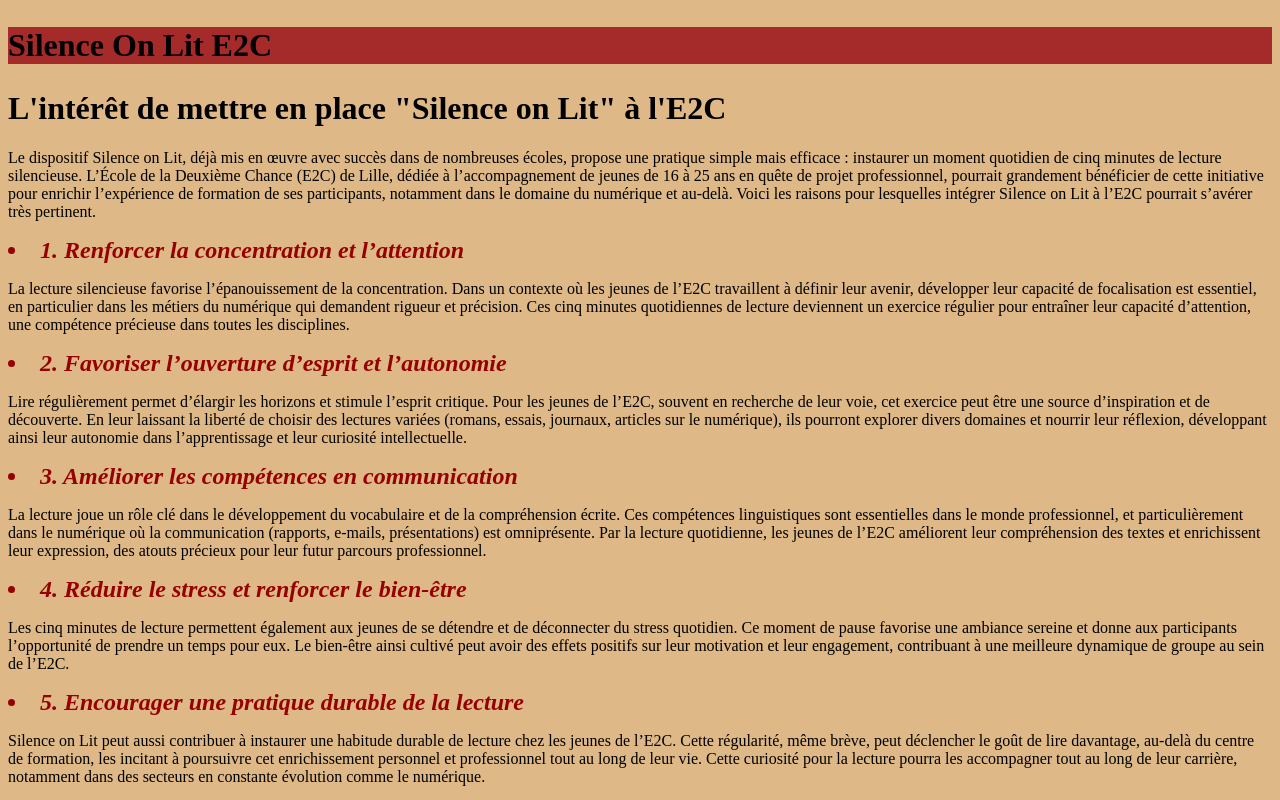
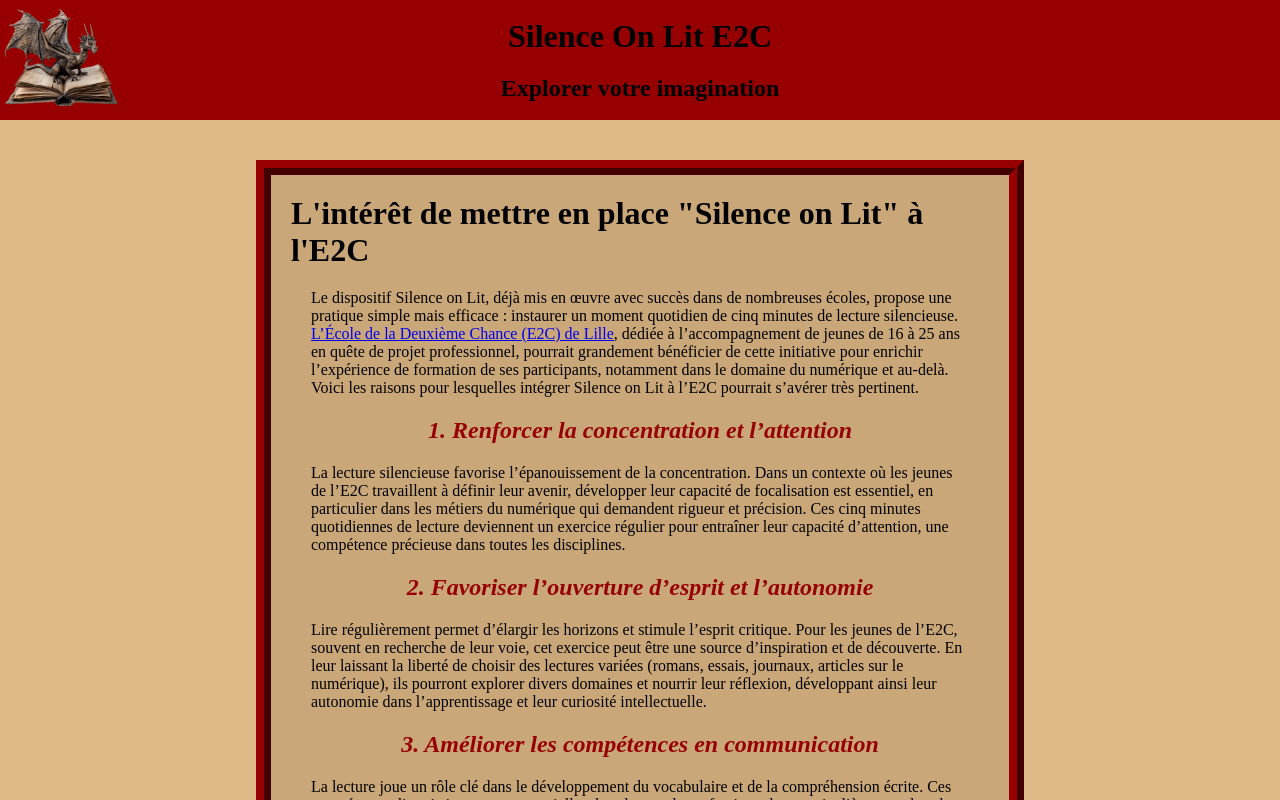
Before and after one commit to Tenebris333/Livre-E2C, a plain HTML site: page index.html in a window 1280 px wide. Shown: the top 800 px of the page. Drawn offline with Linux system fonts and the light colour scheme; a web font is replaced by a local one.

Commit message:
Silence On Li

```diff
--- a/index.html
+++ b/index.html
@@ -8,13 +8,17 @@
 </head>
 <body>
     <header>
+     <img src="./asset/pngtree-dragon-ancient-book-miniature-medieval-png-image_12706774.png" alt="Logo" id="LogoLivre">
+     <div id="titres">
      <h2>Silence On Lit E2C</h2>
-
+     <h3>Explorer votre imagination</h3>
+    </div>
     </header>
     <main>
+        <article>
     <h1>L'intérêt de mettre en place "Silence on Lit" à l'E2C</h1>
 
-    <p>Le dispositif Silence on Lit, déjà mis en œuvre avec succès dans de nombreuses écoles, propose une pratique simple mais efficace : instaurer un moment quotidien de cinq minutes de lecture silencieuse. L’École de la Deuxième Chance (E2C) de Lille, dédiée à l’accompagnement de jeunes de 16 à 25 ans en quête de projet professionnel, pourrait grandement bénéficier de cette initiative pour enrichir l’expérience de formation de ses participants, notamment dans le domaine du numérique et au-delà. Voici les raisons pour lesquelles intégrer Silence on Lit à l’E2C pourrait s’avérer très pertinent.</p>
+    <p>Le dispositif Silence on Lit, déjà mis en œuvre avec succès dans de nombreuses écoles, propose une pratique simple mais efficace : instaurer un moment quotidien de cinq minutes de lecture silencieuse. <a href="https://e2c-grandlille.fr/" target="_blank">L’École de la Deuxième Chance (E2C) de Lille</a>, dédiée à l’accompagnement de jeunes de 16 à 25 ans en quête de projet professionnel, pourrait grandement bénéficier de cette initiative pour enrichir l’expérience de formation de ses participants, notamment dans le domaine du numérique et au-delà. Voici les raisons pour lesquelles intégrer Silence on Lit à l’E2C pourrait s’avérer très pertinent.</p>
 
     <li> <strong>1. Renforcer la concentration et l’attention</strong> </li>
 
@@ -39,6 +43,38 @@
     <h2>Conclusion</h2>
 
     <p>L’intégration de Silence on Lit à l’E2C serait une initiative simple mais bénéfique, offrant aux jeunes un moment pour se recentrer, s’enrichir intellectuellement, et développer des compétences essentielles. En cultivant l’autonomie, la curiosité, et l’attention, ce dispositif contribuerait au projet de l’E2C de Lille d’aider les jeunes à s’insérer professionnellement, et les préparerait à relever les défis d’un monde en constante transformation.</p>
+ </article>
+ <div> id="image" </div>
+ <article>
+
+    <h1>L'intérêt de mettre en place "Silence on Lit" à l'E2C</h1>
+
+    <p>Le dispositif Silence on Lit, déjà mis en œuvre avec succès dans de nombreuses écoles, propose une pratique simple mais efficace : instaurer un moment quotidien de cinq minutes de lecture silencieuse. <a href="https://e2c-grandlille.fr/" target="_blank">L’École de la Deuxième Chance (E2C) de Lille</a>, dédiée à l’accompagnement de jeunes de 16 à 25 ans en quête de projet professionnel, pourrait grandement bénéficier de cette initiative pour enrichir l’expérience de formation de ses participants, notamment dans le domaine du numérique et au-delà. Voici les raisons pour lesquelles intégrer Silence on Lit à l’E2C pourrait s’avérer très pertinent.</p>
+
+    <li> <strong>1. Renforcer la concentration et l’attention</strong> </li>
+
+    <p>La lecture silencieuse favorise l’épanouissement de la concentration. Dans un contexte où les jeunes de l’E2C travaillent à définir leur avenir, développer leur capacité de focalisation est essentiel, en particulier dans les métiers du numérique qui demandent rigueur et précision. Ces cinq minutes quotidiennes de lecture deviennent un exercice régulier pour entraîner leur capacité d’attention, une compétence précieuse dans toutes les disciplines.</p>
+
+    <li> <strong>2. Favoriser l’ouverture d’esprit et l’autonomie</strong> </li>
+
+    <p>Lire régulièrement permet d’élargir les horizons et stimule l’esprit critique. Pour les jeunes de l’E2C, souvent en recherche de leur voie, cet exercice peut être une source d’inspiration et de découverte. En leur laissant la liberté de choisir des lectures variées (romans, essais, journaux, articles sur le numérique), ils pourront explorer divers domaines et nourrir leur réflexion, développant ainsi leur autonomie dans l’apprentissage et leur curiosité intellectuelle.</p>
+
+    <li> <strong>3. Améliorer les compétences en communication</strong> </li>
+
+    <p>La lecture joue un rôle clé dans le développement du vocabulaire et de la compréhension écrite. Ces compétences linguistiques sont essentielles dans le monde professionnel, et particulièrement dans le numérique où la communication (rapports, e-mails, présentations) est omniprésente. Par la lecture quotidienne, les jeunes de l’E2C améliorent leur compréhension des textes et enrichissent leur expression, des atouts précieux pour leur futur parcours professionnel.</p>
+
+    <li> <strong>4. Réduire le stress et renforcer le bien-être</strong> </li>
+
+    <p>Les cinq minutes de lecture permettent également aux jeunes de se détendre et de déconnecter du stress quotidien. Ce moment de pause favorise une ambiance sereine et donne aux participants l’opportunité de prendre un temps pour eux. Le bien-être ainsi cultivé peut avoir des effets positifs sur leur motivation et leur engagement, contribuant à une meilleure dynamique de groupe au sein de l’E2C.</p>
+
+    <li> <strong>5. Encourager une pratique durable de la lecture</strong> </li>
+
+    <p>Silence on Lit peut aussi contribuer à instaurer une habitude durable de lecture chez les jeunes de l’E2C. Cette régularité, même brève, peut déclencher le goût de lire davantage, au-delà du centre de formation, les incitant à poursuivre cet enrichissement personnel et professionnel tout au long de leur vie. Cette curiosité pour la lecture pourra les accompagner tout au long de leur carrière, notamment dans des secteurs en constante évolution comme le numérique.</p>
+
+    <h2>Conclusion</h2>
+
+    <p>L’intégration de Silence on Lit à l’E2C serait une initiative simple mais bénéfique, offrant aux jeunes un moment pour se recentrer, s’enrichir intellectuellement, et développer des compétences essentielles. En cultivant l’autonomie, la curiosité, et l’attention, ce dispositif contribuerait au projet de l’E2C de Lille d’aider les jeunes à s’insérer professionnellement, et les préparerait à relever les défis d’un monde en constante transformation.</p>
+ </article>
 </main>
 </body>
 </html>
--- a/style/style.css
+++ b/style/style.css
@@ -3,11 +3,17 @@
     src: url(Schmale\ Halbfette\ Fraktur.ttf);
    }
 
+   * {
+    margin: 0;
+    padding: 0;
+    box-sizing: border-box;
 
+}
 
 p {
     color: black;
     font-size: 1rem;
+    padding: 20px;
 }
 
 
@@ -15,27 +21,99 @@
    font-size: xx-large;
    color: black;
    font-family: Fraktur;
+   display: flex;
+   flex-direction: column;
+   justify-content: center;
+   align-items: center;
+
+
+
 }
 
 li {
     font-size: x-large;
-    color:rgb(150, 0, 0);
+    color:#960000;
     font-style: oblique;
     font-family: Fraktur;
+    display: flex;
+    flex-direction: column;
+    justify-content: center;
+    align-items: center;
+
+
 }
 
 h2 {
     font-size: xx-large;
     font-family: Fraktur;
+    padding: 10px;
+    width: fit-content;
+
 }
+
+h3 {
+    font-size: x-large;
+    font-family: Fraktur;
+    padding: 10px;
+    width: fit-content;
+
+}
+
+
+
 
 body{
       font-size: 1rem;
-      background-color: burlywood;
+      background-color: #deb887;
       background-size: 1700px;
 }
 
 header {
-       background-color: brown;
+       display: flex;
+       flex-direction: row;
+       justify-content: space-between;
+       align-items: stretch;
+       background-color: #960000;
+       height: 15vh;
+       margin-bottom: 20px;
+}
+#a52a2a
+#LogoLivre {
+     float: left;
+     height: 15vh;
 
 }
+
+#titres {
+       display: flex;
+       flex-direction: column;
+       justify-content: center;
+       align-items: center;
+       width: 80%;
+       margin-right: 10%;
+}
+
+main {
+    padding: 20x;
+    display: flex;
+    flex-direction: column;
+    align-items: center;
+
+}
+
+article {
+    width: 60%;
+    border: 15px ridge #960000;
+    background-color: #caa779;
+    margin: 20px;
+    padding: 20px;
+
+  }
+
+
+
+  #image {
+       height: 50vh;
+
+
+  }
```
Also changed, not shown: asset/library.jpg (added), asset/pleine-lune-avril-rose-1024x576.jpg (deleted), asset/pngtree-dragon-ancient-book-miniature-medieval-png-image_12706774.png (added).
